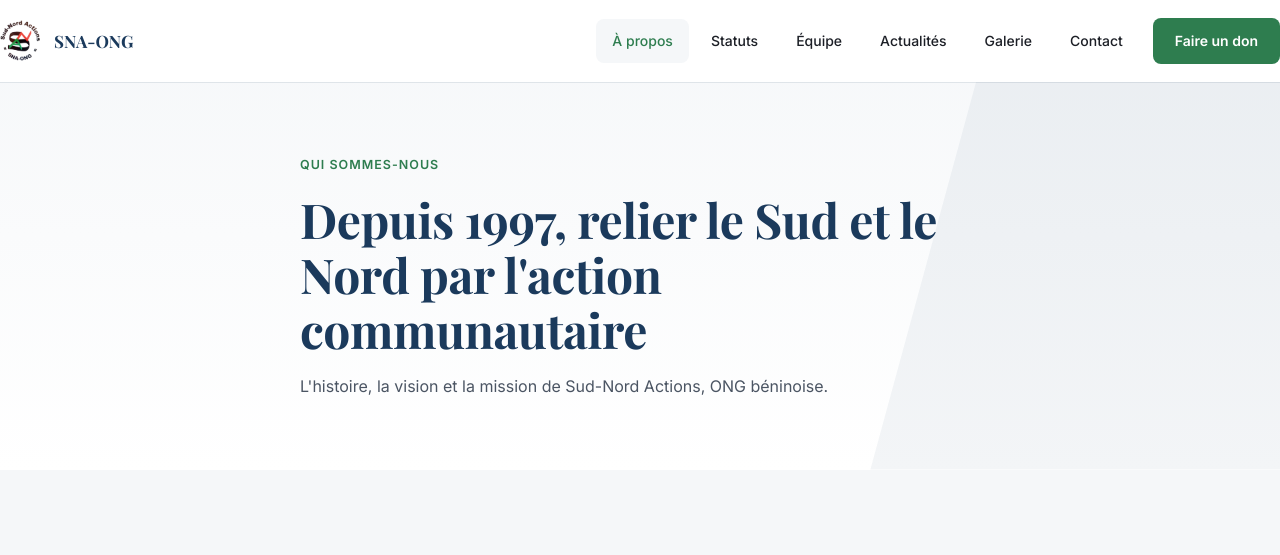
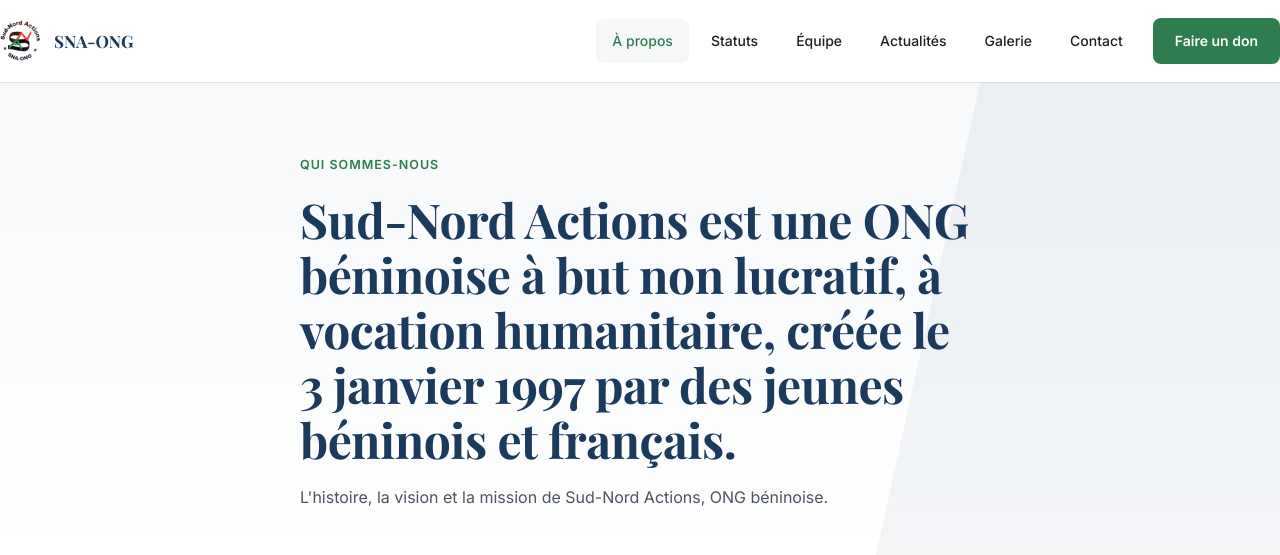
Before and after one commit to luffy99-coder/snaong, a plain HTML site: page a-propos.html in a window 1280 px wide. Shown: the top 555 px of the page. Drawn offline with nearby package versions, Linux system fonts and the light colour scheme.

Commit message:
Add files via upload

```diff
--- a/a-propos.html
+++ b/a-propos.html
@@ -205,7 +205,7 @@ footer{background:var(--navy-dark);color:var(--white);padding:70px 0 26px}
   <div class="page-hero-diag"></div>
   <div class="container page-hero-inner reveal">
     <span class="eyebrow">Qui sommes-nous</span>
-    <h1>Depuis 1997, relier le Sud et le Nord par l'action communautaire</h1>
+    <h1>Sud-Nord Actions est une ONG béninoise à but non lucratif, à vocation humanitaire, créée le 3 janvier 1997 par des jeunes béninois et français.</h1>
     <p>L'histoire, la vision et la mission de Sud-Nord Actions, ONG béninoise.</p>
   </div>
 </section>
```
